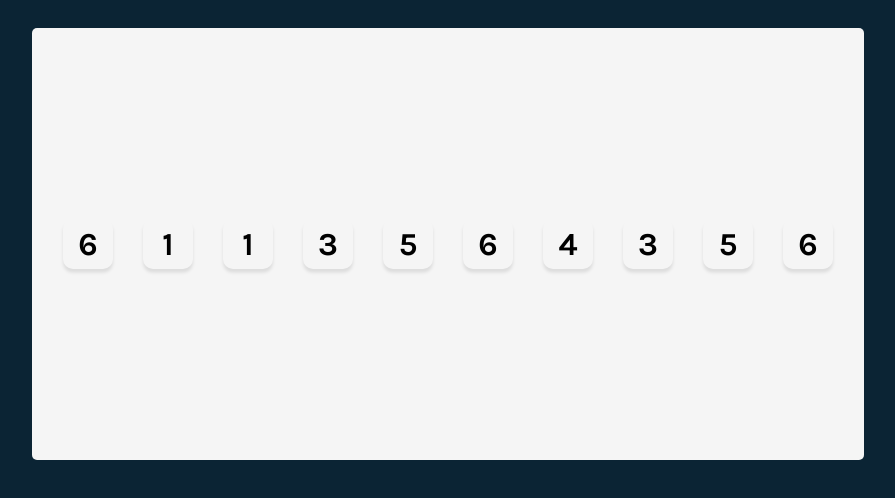
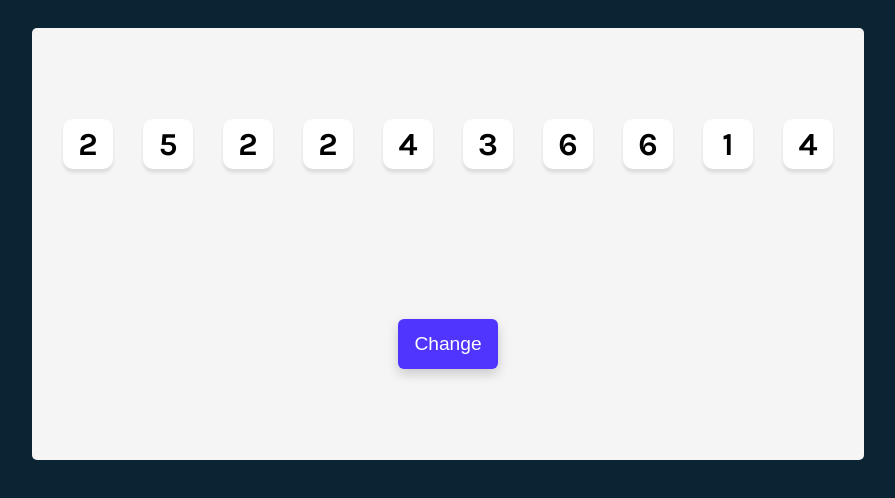
Before and after one commit to StefanFrs/Tenzies-project---REACT, a React (Create React App) app in the folder tenzies/: page / in a window 1280 px wide. Shown: the top 498 px of the page, without its empty margins (192-1087 px from the left). Built offline with nearby package versions, Linux system fonts and the light colour scheme.

Commit message:
hold the dice (first part)

```diff
--- a/tenzies/src/App.js
+++ b/tenzies/src/App.js
@@ -1,6 +1,7 @@
 import React from "react"
 import Confetti from "react-confetti"
 import Die from "./Die"
+import {nanoid} from "nanoid"
 
 export default function App() {
 
@@ -9,17 +10,34 @@ export default function App() {
   function allNewDice(){
     const arrayNumbers = []
     for(var i=0; i<10;i++){
-      arrayNumbers.push(Math.floor(Math.random() * 6)+1)
+      arrayNumbers.push({
+        value: Math.ceil(Math.random() * 6),
+        isHeld: false,
+        id:nanoid()
+      })
     }
     return arrayNumbers
   }
 
+  function changeDice(){
+    setDice(allNewDice())
+  }
+
+  function holdDice(id){
+    //looping to all the dice, if the id matches reverse it else keep it
+    setDice(prev => prev.map(die => {
+        return die.id === id ?
+      {...die, isHeld: !die.isHeld} :die
+    }))
+  }
+
 const diceItem = dice.map(die =>
-  <Die value = {die}/> )
+  <Die key={die.id} onClick={holdDice} value = {die.value} isHeld={die.isHeld} holdDice={() => holdDice(die.id)}/> )
 
    return(
    <main>
        {diceItem}
+       <button className="roll-dice" onClick={changeDice}>Change</button>
   </main>
   )
 
--- a/tenzies/src/Die.js
+++ b/tenzies/src/Die.js
@@ -1,8 +1,11 @@
 import React from "react"
 
 export default function Die(props) {
+    const styles = {
+        backgroundColor:props.isHeld === true ? "#59E391" : "#ffffff"
+      }
    return(
-       <div className="die-face">
+       <div className="die-face" style={styles} onClick={props.holdDice}>
             <h2 className="die-num">
                 {props.value}
             </h2>
```
